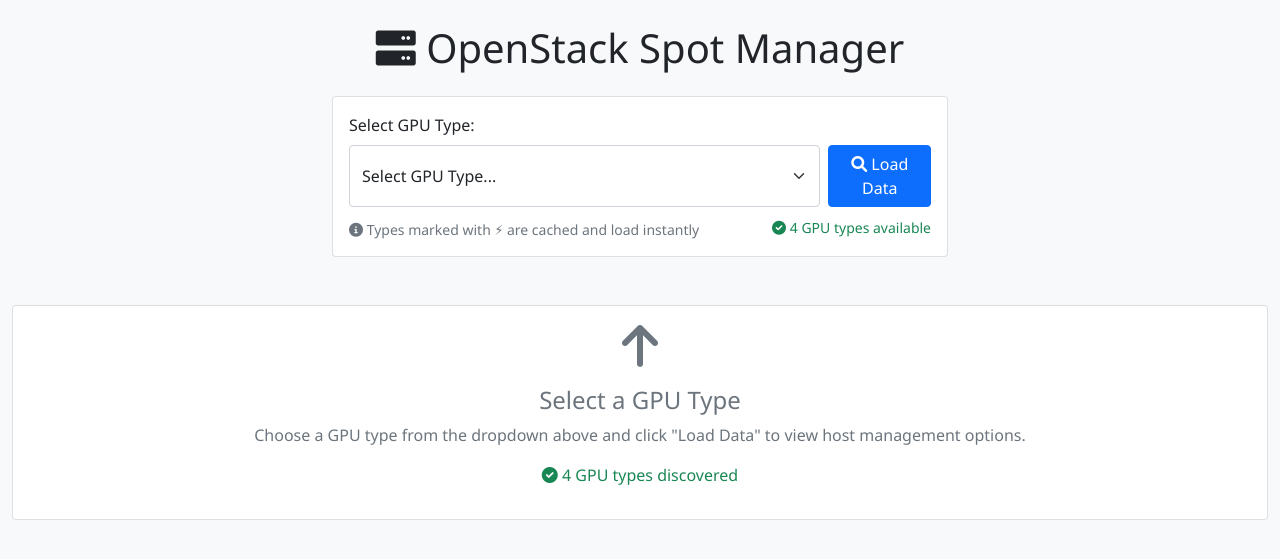
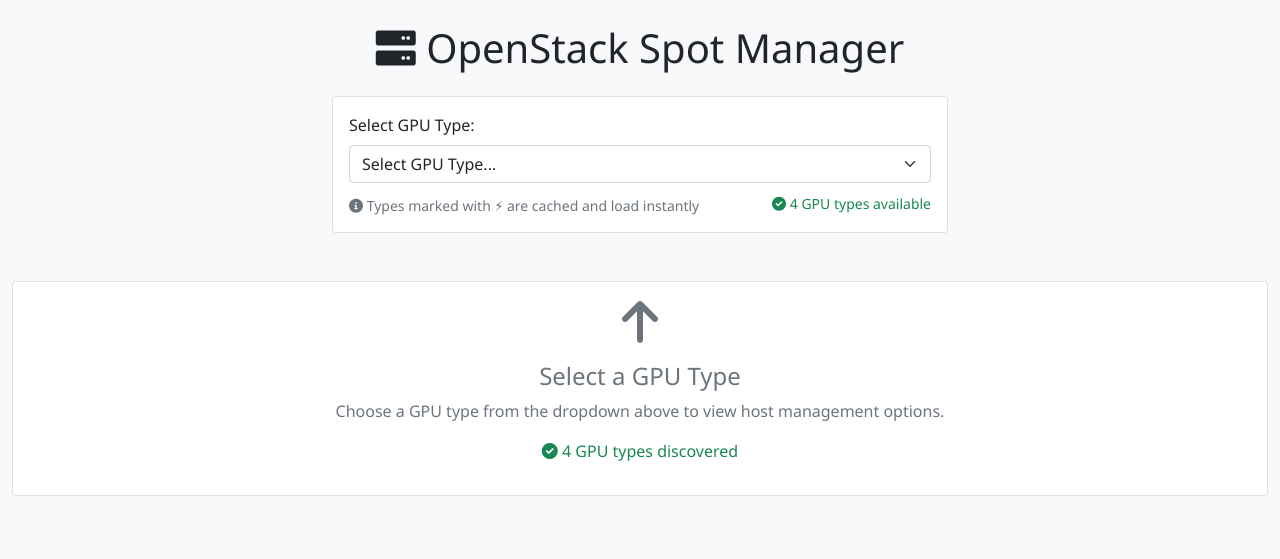
Before and after one commit to luis15pt/openstack-spot-manager, a Flask app: page /dashboard in a window 1280 px wide. Shown: the top 559 px of the page. Run offline with Flask 3, Linux system fonts and the light colour scheme.

Commit message:
Restore original auto-submit behavior for GPU type selection
- Add onchange='this.form.submit()' to GPU type dropdown for instant loading
- Include noscript fallback button for users with JavaScript disabled
- Update instructions to reflect automatic loading behavior
- Now matches original user experience: select GPU type → data loads immediately
- Maintains accessibility with graceful degradation for no-JS users

🤖 Generated with [Claude Code](https://claude.ai/code)

Co-Authored-By: Claude <noreply@anthropic.com>

```diff
--- a/templates/index.html
+++ b/templates/index.html
@@ -25,8 +25,7 @@
                                     <label for="gpuTypeSelect" class="form-label">
                                         Select GPU Type:
                                     </label>
-                                    <div class="d-flex gap-2">
-                                        <select id="gpuTypeSelect" name="gpu_type" class="form-select">
+                                    <select id="gpuTypeSelect" name="gpu_type" class="form-select" onchange="this.form.submit()">
                                         <option value="">Select GPU Type...</option>
                                         {% for gpu_type in available_gpu_types %}
                                         <option value="{{ gpu_type }}"
@@ -36,10 +35,11 @@
                                         </option>
                                         {% endfor %}
                                     </select>
-                                        <button type="submit" class="btn btn-primary">
+                                    <noscript>
+                                        <button type="submit" class="btn btn-primary mt-2">
                                             <i class="fas fa-search"></i> Load Data
                                         </button>
-                                    </div>
+                                    </noscript>
                                     <div class="d-flex justify-content-between align-items-center mt-2">
                                         <small class="form-text text-muted">
                                             <i class="fas fa-info-circle"></i>
@@ -65,7 +65,7 @@
                         <div class="card-body">
                             <i class="fas fa-arrow-up fa-3x text-muted mb-3"></i>
                             <h4 class="text-muted">Select a GPU Type</h4>
-                            <p class="text-muted">Choose a GPU type from the dropdown above and click "Load Data" to view host management options.</p>
+                            <p class="text-muted">Choose a GPU type from the dropdown above to view host management options.</p>
                             {% if available_gpu_types %}
                             <p class="text-success">
                                 <i class="fas fa-check-circle"></i>
```
Lines whose indentation alone changed are shown as unchanged.
